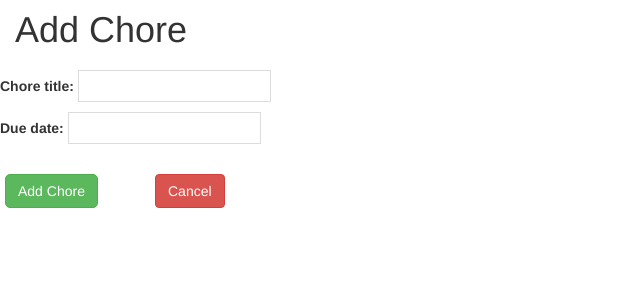
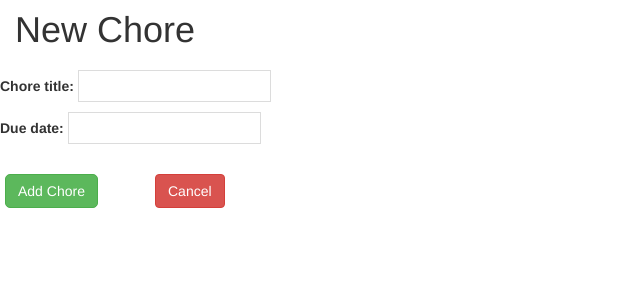
Before and after one commit to yvang121/Chore-Tracker, a Django app: template chore_tracker/chore_app/templates/chore_app/addChore.html in a window 1280 px wide. Shown: the part 51-351 px from the top of the page, without its empty margins (0-640 px from the left). Run offline with Django 3.2, Linux system fonts and the light colour scheme; the template is opened without the code that fills it: values that come from a table or form of the project are taken from there, others are empty; some libraries are stand-ins or nearby versions.

Commit message:
Changed 'Add' to 'New' header.

```diff
--- a/chore_tracker/chore_app/templates/chore_app/addChore.html
+++ b/chore_tracker/chore_app/templates/chore_app/addChore.html
@@ -37,7 +37,7 @@
 		</div>
 	</nav>
 	<div class="add">
-		<h1>Add Chore</h1>
+		<h1>New Chore</h1>
 	</div>
 	<form method='POST' action=''>
 		{% csrf_token %}
--- a/chore_tracker/chore_app/templates/chore_app/addHousemate.html
+++ b/chore_tracker/chore_app/templates/chore_app/addHousemate.html
@@ -34,7 +34,7 @@
 			</div>
 		</div>
 	</nav>
-	<h1>Add Housemate</h1>
+	<h1>New Housemate</h1>
 	<form method='post' action=''>
 		{% csrf_token %}
 		{{ form.as_p }}
```
